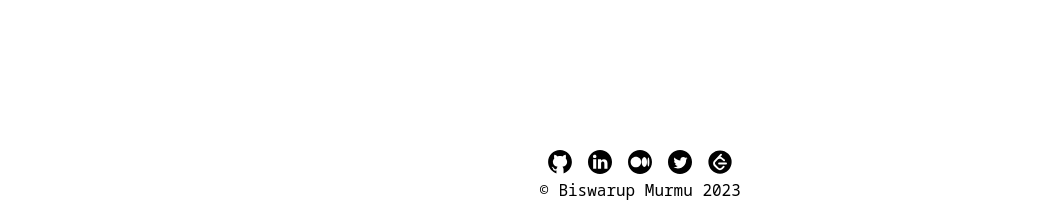
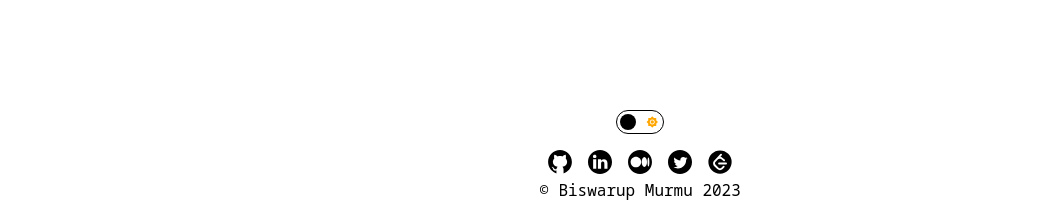
Before and after one commit to biswarupmurmu/biswarupmurmu.github.io, a Jekyll site: the page built from index.html, in a window 1280 px wide. Shown: the part 675-897 px from the top of the page, without its empty margins (0-1050 px from the left). Built offline with Jekyll 4.4.1, drawn with Linux system fonts in a browser that asks for light colours.

Commit message:
added theme toggle button in the footer

```diff
--- a/_includes/common/footer.html
+++ b/_includes/common/footer.html
@@ -2,6 +2,12 @@
     .footer_container {
         padding-top: 1.5rem;
         padding-bottom: 1.5rem;
+    }
+
+    .theme_toggle_container {
+        display: flex;
+        justify-content: center;
+        padding-bottom: 1rem;
     }
 
     .social_media_icons_container {
@@ -33,6 +39,9 @@
 </style>
 
 <div class="footer_container">
+    <div class="theme_toggle_container">
+        {% include /common/theme_toggle.html %}
+    </div>
     <div class="social_media_icons_container">
         <li>
             <a href="https://github.com/{{ site.links.github }}">
```
